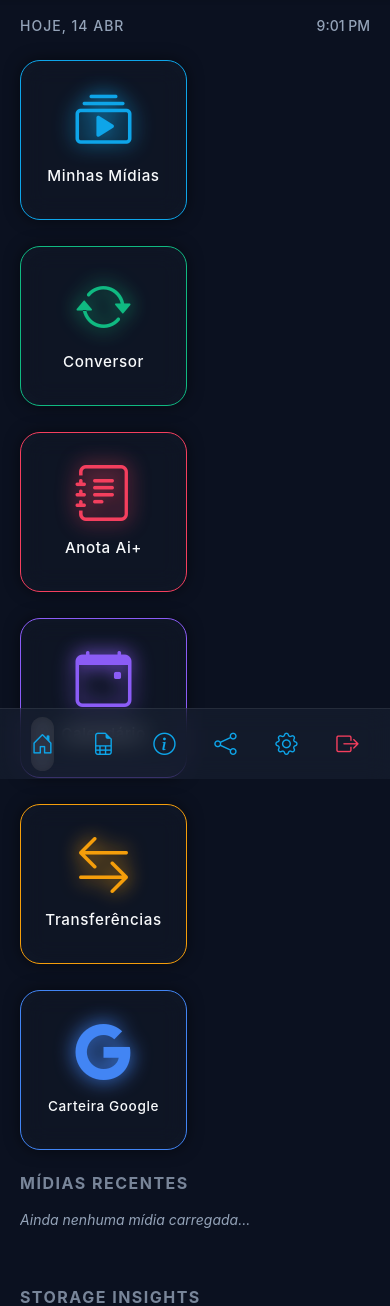
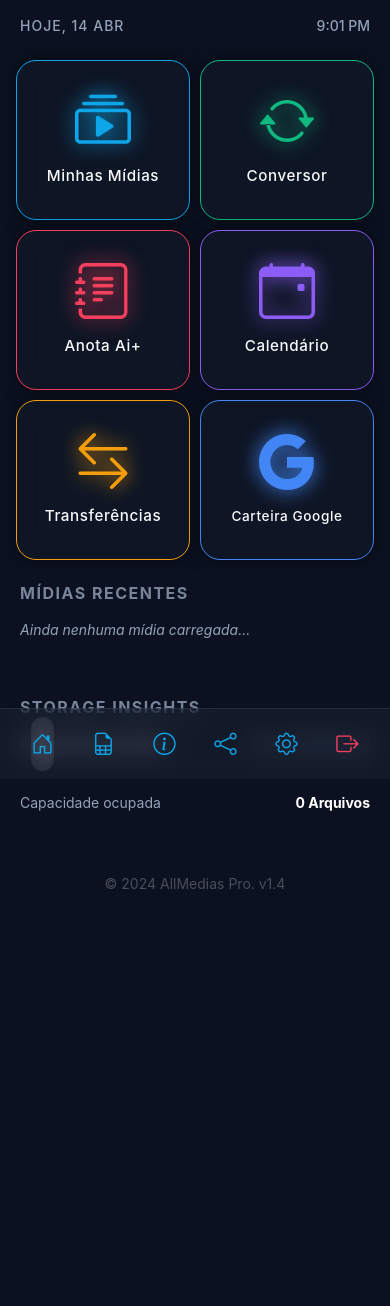
Before and after one commit to valgandolfo/allmedias-, a Django app: page / in a window 390 px wide. Shown: the part 65-1371 px from the top of the page. After the commit the page ends 954 px from the top, so only its background shows below. Run offline with Django 5.2, Linux system fonts and the light colour scheme; the visitor is signed in with stand-in values (Sample User, id 1); data that the repository does not hold is empty; some libraries are stand-ins or nearby versions.

Commit message:
fix: corrige grid 2 colunas no mobile e botao Sair no footer
- Grid agora usa CSS Grid (display:grid) ao invés de Bootstrap row/col
  - Mobile: 2 colunas (repeat(2, 1fr))
  - Desktop: 3 colunas (repeat(3, 1fr))
- Botao Sair: form oculto separado com submit via JS onclick
  - Remove form aninhado no flex que causava comportamento incorreto

Co-authored-by: Qwen-Coder <qwen-coder@alibabacloud.com>

```diff
--- a/templates/base.html
+++ b/templates/base.html
@@ -238,17 +238,19 @@
           <i class="bi bi-gear"></i>
           <span>Configurações</span>
         </a>
-        <form method="post" action="{% url 'logout' %}" style="margin:0; display:contents;">
-          {% csrf_token %}
-          <button type="submit" class="footer-nav-link danger"
-            style="border:none; background:transparent; cursor:pointer;">
-            <i class="bi bi-box-arrow-right"></i>
-            <span>Sair</span>
-          </button>
-        </form>
+        <button onclick="document.getElementById('logout-form-footer').submit()" class="footer-nav-link danger"
+          style="border:none; background:transparent; cursor:pointer;">
+          <i class="bi bi-box-arrow-right"></i>
+          <span>Sair</span>
+        </button>
       </div>
     </div>
   </nav>
+
+  <!-- Form oculto para logout -->
+  <form id="logout-form-footer" method="post" action="{% url 'logout' %}" style="display:none;">
+    {% csrf_token %}
+  </form>
 
   <script src="https://cdn.jsdelivr.net/npm/bootstrap@5.3.0/dist/js/bootstrap.bundle.min.js"></script>
 
--- a/templates/home.html
+++ b/templates/home.html
@@ -7,7 +7,15 @@
 <style>
   /* App Dashboard Grid */
   .module-grid {
-    /* O .row do Bootstrap já cuida do layout */
+    display: grid;
+    grid-template-columns: repeat(2, 1fr);
+    gap: 12px;
+  }
+
+  @media (min-width: 992px) {
+    .module-grid {
+      grid-template-columns: repeat(3, 1fr);
+    }
   }
 
   .module-card {
@@ -98,14 +106,10 @@
     align-items: center;
   }
 
-  /* Responsividade Grid */
+  /* Responsividade */
   @media (max-width: 767.98px) {
     .module-grid {
       gap: 10px;
-    }
-
-    .module-card {
-      width: auto;
     }
   }
 </style>
@@ -119,11 +123,11 @@
     <small class="fw-medium" id="clockTime">--:--</small>
   </div>
 
-  <!-- App Dashboard Grid (2 colunas em mobile e tablets/desktops pequenos) -->
-  <div class="row g-3 mb-4 px-1 module-grid">
+  <!-- App Dashboard Grid (2 colunas mobile, 3 desktop) -->
+  <div class="module-grid mb-4">
 
     <!-- Mídias -->
-    <div class="col-6 col-lg-4">
+    <div>
       <a href="{% url 'media_lista' %}" class="module-card" style="--neon-color: #0ea5e9;">
         <div class="card-icon"><i class="bi bi-collection-play"></i></div>
         <div class="card-title">Minhas Mídias</div>
@@ -131,7 +135,7 @@
     </div>
 
     <!-- Conversor -->
-    <div class="col-6 col-lg-4">
+    <div>
       <a href="{% url 'conversor_lista' %}" class="module-card" style="--neon-color: #10b981;">
         <div class="card-icon"><i class="bi bi-arrow-repeat"></i></div>
         <div class="card-title">Conversor</div>
@@ -139,7 +143,7 @@
     </div>
 
     <!-- Anota Ai -->
-    <div class="col-6 col-lg-4">
+    <div>
       <a href="{% url 'anotacao_lista' %}" class="module-card" style="--neon-color: #f43f5e;">
         <div class="card-icon"><i class="bi bi-journal-text"></i></div>
         <div class="card-title">Anota Ai+</div>
@@ -147,7 +151,7 @@
     </div>
 
     <!-- Calendário -->
-    <div class="col-6 col-lg-4">
+    <div>
       <a href="{% url 'calendario_index' %}" class="module-card" style="--neon-color: #8b5cf6;">
         <div class="card-icon"><i class="bi bi-calendar-event"></i></div>
         <div class="card-title">Calendário</div>
@@ -155,7 +159,7 @@
     </div>
 
     <!-- Transferências -->
-    <div class="col-6 col-lg-4">
+    <div>
       <a href="{% url 'transferir_medias' %}" class="module-card" style="--neon-color: #f59e0b;">
         <div class="card-icon"><i class="bi bi-arrow-left-right"></i></div>
         <div class="card-title">Transferências</div>
@@ -163,7 +167,7 @@
     </div>
 
     <!-- Carteira do Google -->
-    <div class="col-6 col-lg-4">
+    <div>
       <a href="#" class="module-card" style="--neon-color: #4285F4;">
         <div class="card-icon"><i class="bi bi-google"></i></div>
         <div class="card-title text-center" style="font-size: 0.85rem; padding: 0 5px;">Carteira Google</div>
```
